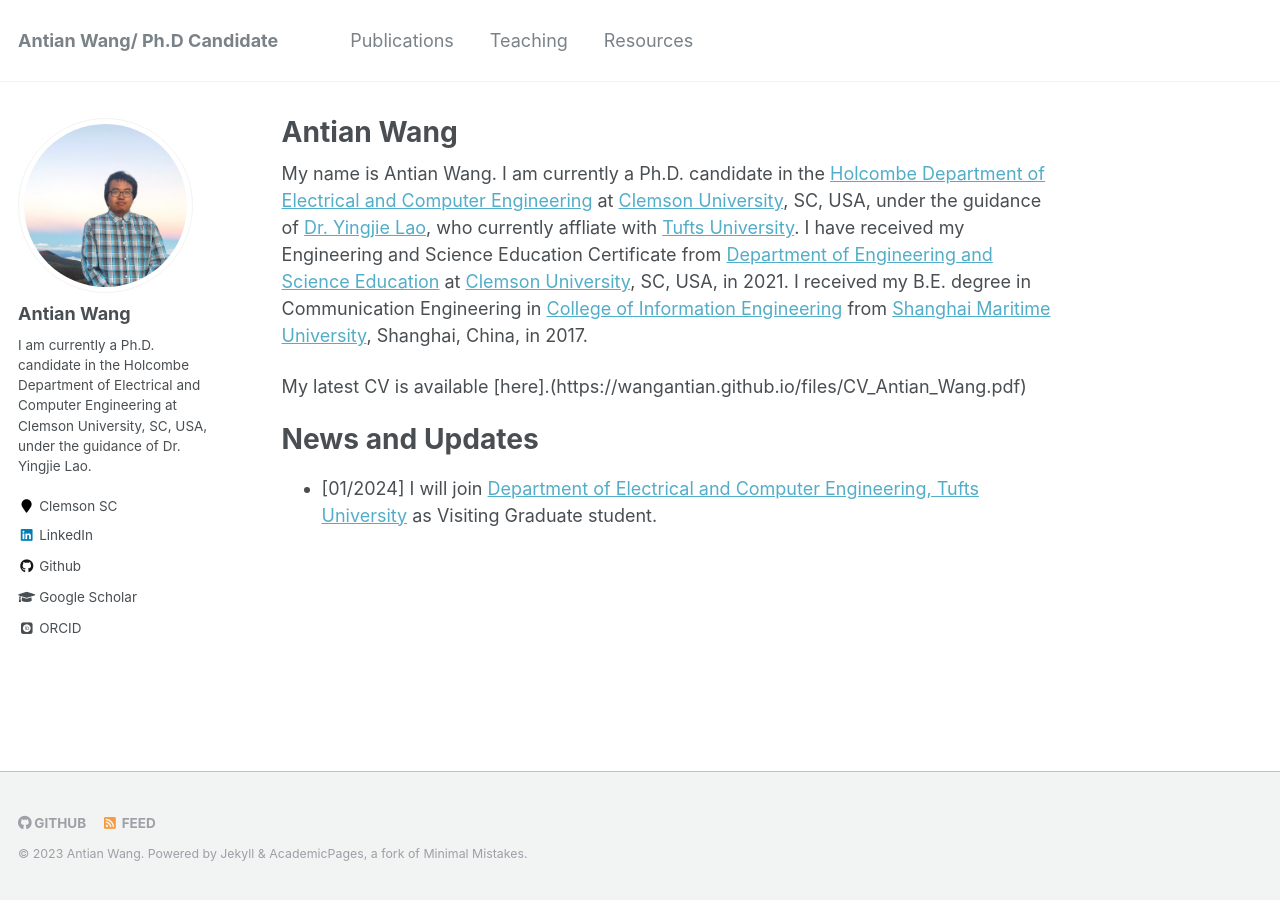
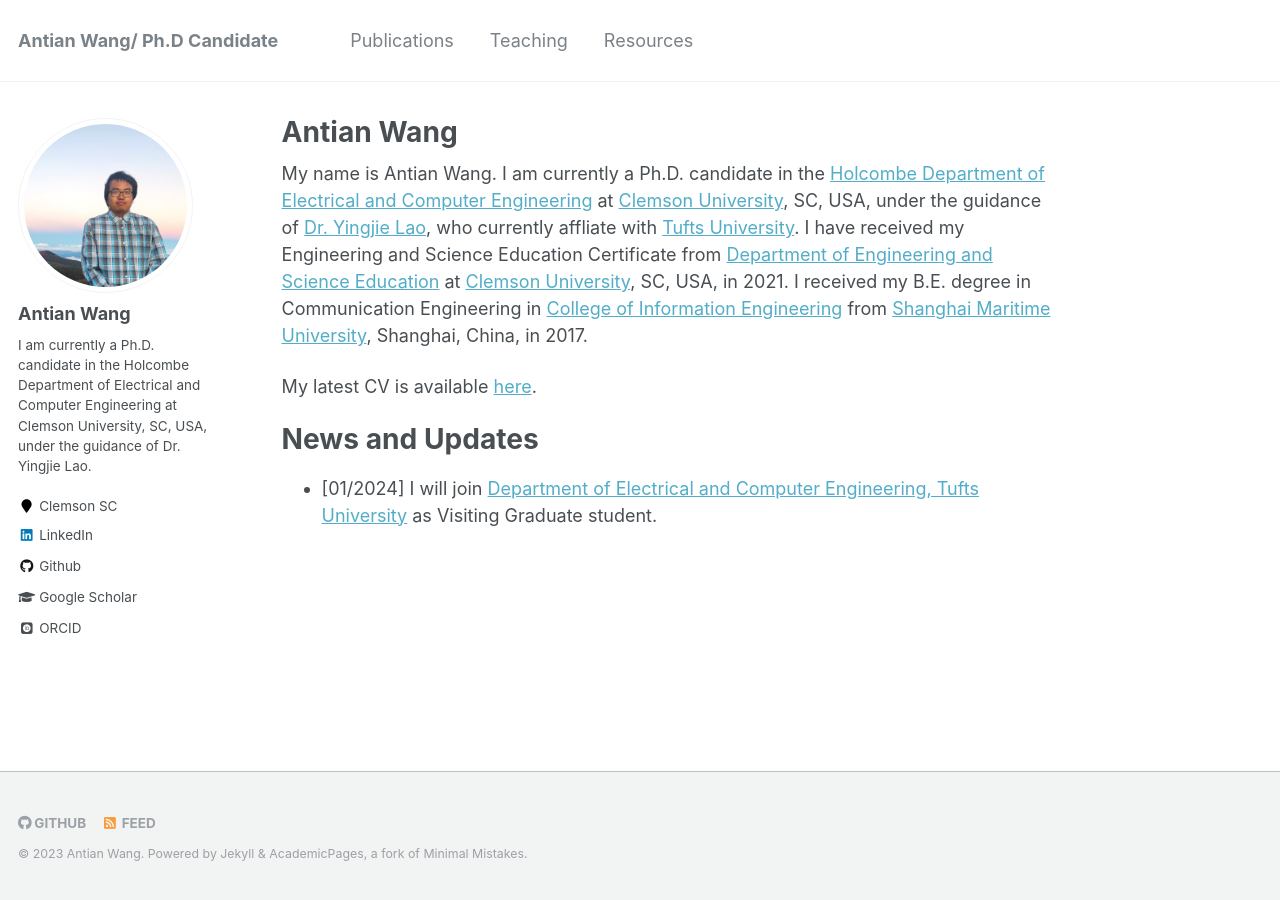
Before and after one commit to wangantian/wangantian.github.io, a Jekyll site: the page built from _pages/about.md, in a window 1280 px wide. Built offline with Jekyll 4.4.1, drawn with Linux system fonts in a browser that asks for light colours; some web fonts are replaced.

Commit message:
Update about.md

```diff
--- a/_pages/about.md
+++ b/_pages/about.md
@@ -10,7 +10,7 @@ redirect_from:
 
 My name is Antian Wang‍. I am currently a Ph.D. candidate in the [Holcombe Department of Electrical and Computer Engineering](https://www.clemson.edu/cecas/departments/ece/) at [Clemson University](https://www.clemson.edu/), SC, USA, under the guidance of  [Dr. Yingjie Lao](https://engineering.tufts.edu/ece/people/faculty/yingjie-lao), who currently affliate with [Tufts University](https://www.tufts.edu/). I have received my Engineering and Science Education Certificate from [Department of Engineering and Science Education](https://www.clemson.edu/cecas/departments/ese/) at [Clemson University](https://www.clemson.edu/), SC, USA, in 2021. I received my B.E. degree in Communication Engineering in [College of Information Engineering](https://cie.shmtu.edu.cn/main.htm) from [Shanghai Maritime University](https://www.shmtu.edu.cn/), Shanghai, China, in 2017.
 
-My latest CV is available [here].(https://wangantian.github.io/files/CV_Antian_Wang.pdf)
+My latest CV is available [here](https://wangantian.github.io/files/CV_Antian_Wang.pdf).
 
 
 News and Updates
```
